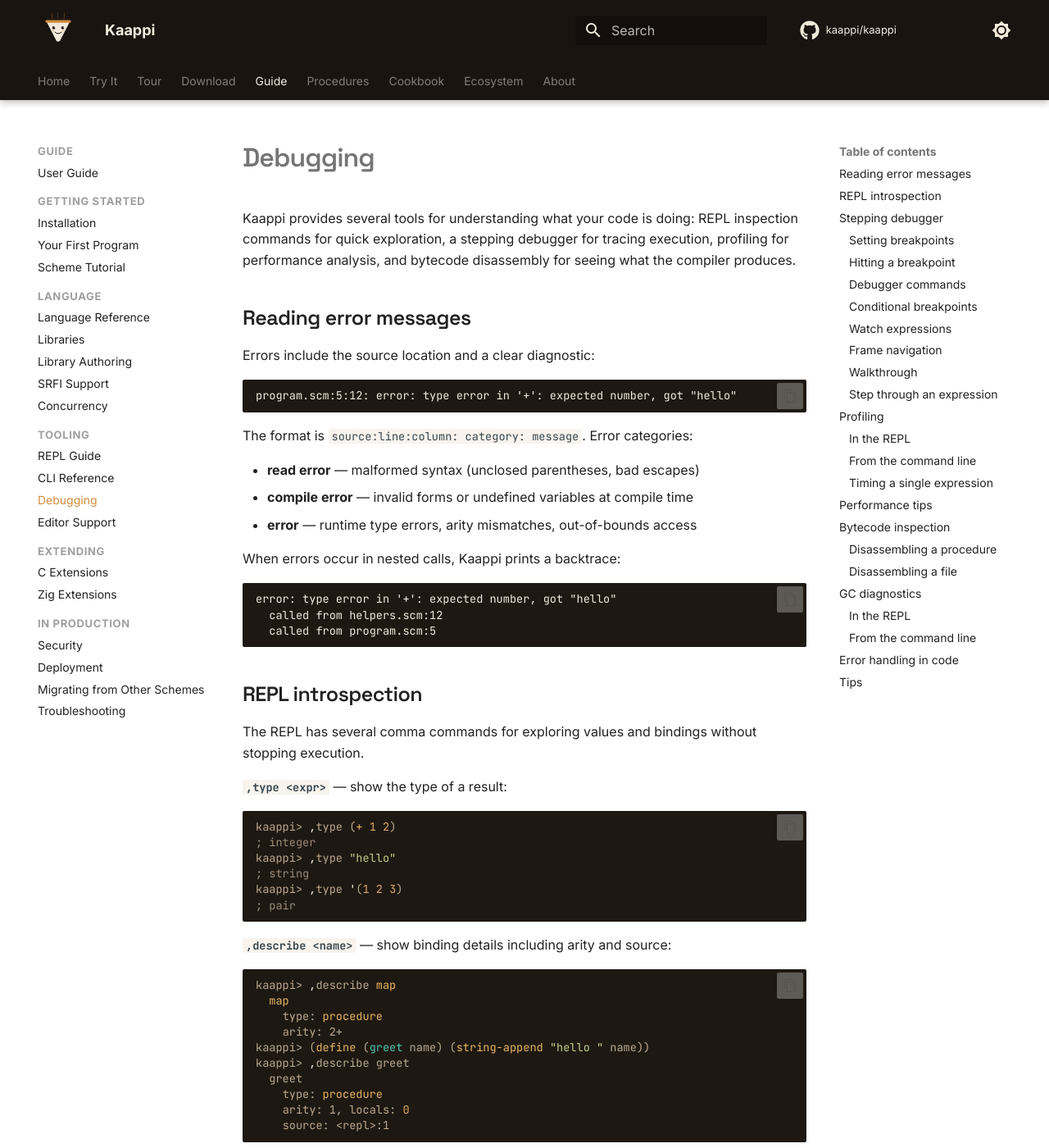
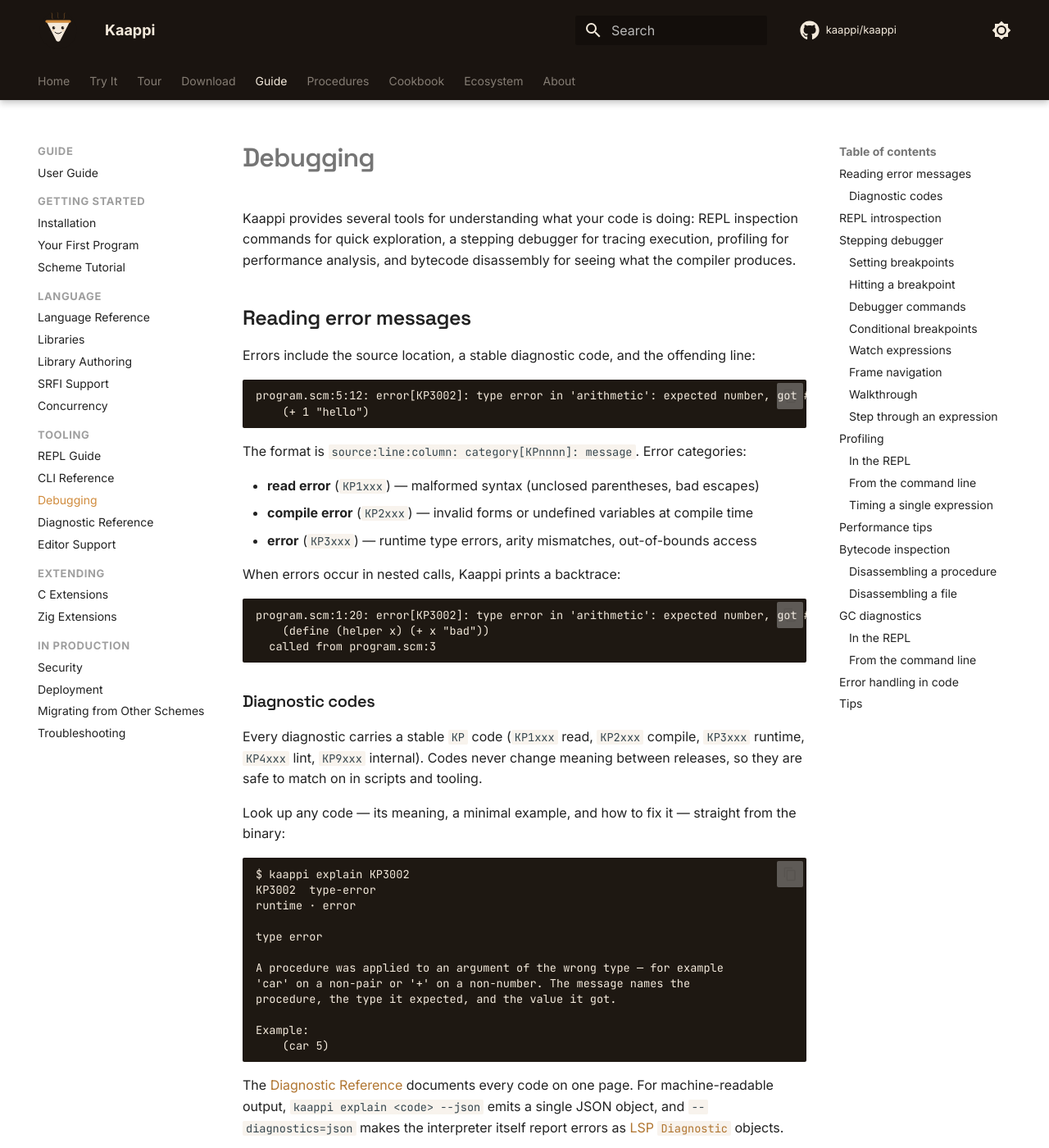
Before and after one commit to kaappi/kaappi.github.io, an MkDocs documentation site: the page built from docs/guide/debugging.md, in a window 1280 px wide and 1400 px high. Shown: the whole window at 82% size. Built offline with MkDocs 1.6.1 and Material for MkDocs 9.7.7, drawn with Linux system fonts in a browser that asks for light colours; comment, search, counter and statistics services are not loaded.

Commit message:
Add diagnostic reference page and document KP codes
The machine-legibility epic (kaappi#1503) shipped stable KP diagnostic
codes on every reader/expand/compile/runtime error, plus `kaappi explain
<code>`. Document them for end users:

- New Guide → Tooling page `guide/diagnostics.md` listing all 29 codes
  with meaning, example, and fix. It is generated from the compiler's
  registry by `tools/gen_diagnostics_reference.py` (runs `kaappi explain
  --all --json`) so it can never drift from what the binary emits;
  regenerate after each release.
- Update "Reading error messages" in debugging.md: the error/backtrace
  examples now show the `[KPnnnn]` code and source snippet the binary
  actually prints, and a new "Diagnostic codes" section documents
  `kaappi explain`, `--json`, and `--diagnostics=json`.

Verified with `mkdocs build --strict`.

Co-Authored-By: Claude Opus 4.8 <noreply@anthropic.com>

````diff
--- a/docs/guide/debugging.md
+++ b/docs/guide/debugging.md
@@ -7,25 +7,59 @@ disassembly for seeing what the compiler produces.
 
 ## Reading error messages
 
-Errors include the source location and a clear diagnostic:
+Errors include the source location, a stable diagnostic code, and the
+offending line:
 
 ```
-program.scm:5:12: error: type error in '+': expected number, got "hello"
+program.scm:5:12: error[KP3002]: type error in 'arithmetic': expected number, got #<string>
+    (+ 1 "hello")
 ```
 
-The format is `source:line:column: category: message`. Error categories:
+The format is `source:line:column: category[KPnnnn]: message`. Error
+categories:
 
-- **read error** — malformed syntax (unclosed parentheses, bad escapes)
-- **compile error** — invalid forms or undefined variables at compile time
-- **error** — runtime type errors, arity mismatches, out-of-bounds access
+- **read error** (`KP1xxx`) — malformed syntax (unclosed parentheses, bad escapes)
+- **compile error** (`KP2xxx`) — invalid forms or undefined variables at compile time
+- **error** (`KP3xxx`) — runtime type errors, arity mismatches, out-of-bounds access
 
 When errors occur in nested calls, Kaappi prints a backtrace:
 
 ```
-error: type error in '+': expected number, got "hello"
-  called from helpers.scm:12
-  called from program.scm:5
+program.scm:1:20: error[KP3002]: type error in 'arithmetic': expected number, got #<string>
+    (define (helper x) (+ x "bad"))
+  called from program.scm:3
 ```
+
+### Diagnostic codes
+
+Every diagnostic carries a stable `KP` code (`KP1xxx` read, `KP2xxx`
+compile, `KP3xxx` runtime, `KP4xxx` lint, `KP9xxx` internal). Codes never
+change meaning between releases, so they are safe to match on in scripts and
+tooling.
+
+Look up any code — its meaning, a minimal example, and how to fix it —
+straight from the binary:
+
+```
+$ kaappi explain KP3002
+KP3002  type-error
+runtime · error
+
+type error
+
+A procedure was applied to an argument of the wrong type — for example
+'car' on a non-pair or '+' on a non-number. The message names the
+procedure, the type it expected, and the value it got.
+
+Example:
+    (car 5)
+```
+
+The [Diagnostic Reference](diagnostics.md) documents every code on one page.
+For machine-readable output, `kaappi explain <code> --json` emits a single
+JSON object, and `--diagnostics=json` makes the interpreter itself report
+errors as [LSP `Diagnostic`](https://microsoft.github.io/language-server-protocol/specifications/lsp/3.17/specification/#diagnostic)
+objects.
 
 ## REPL introspection
 
--- a/mkdocs.yml
+++ b/mkdocs.yml
@@ -62,6 +62,7 @@ nav:
       - REPL Guide: guide/repl.md
       - CLI Reference: guide/cli.md
       - Debugging: guide/debugging.md
+      - Diagnostic Reference: guide/diagnostics.md
       - Editor Support: guide/editors.md
     - Extending:
       - C Extensions: guide/c-extensions.md
````
Also changed, not shown: docs/guide/diagnostics.md (added, +441 -0 lines).
